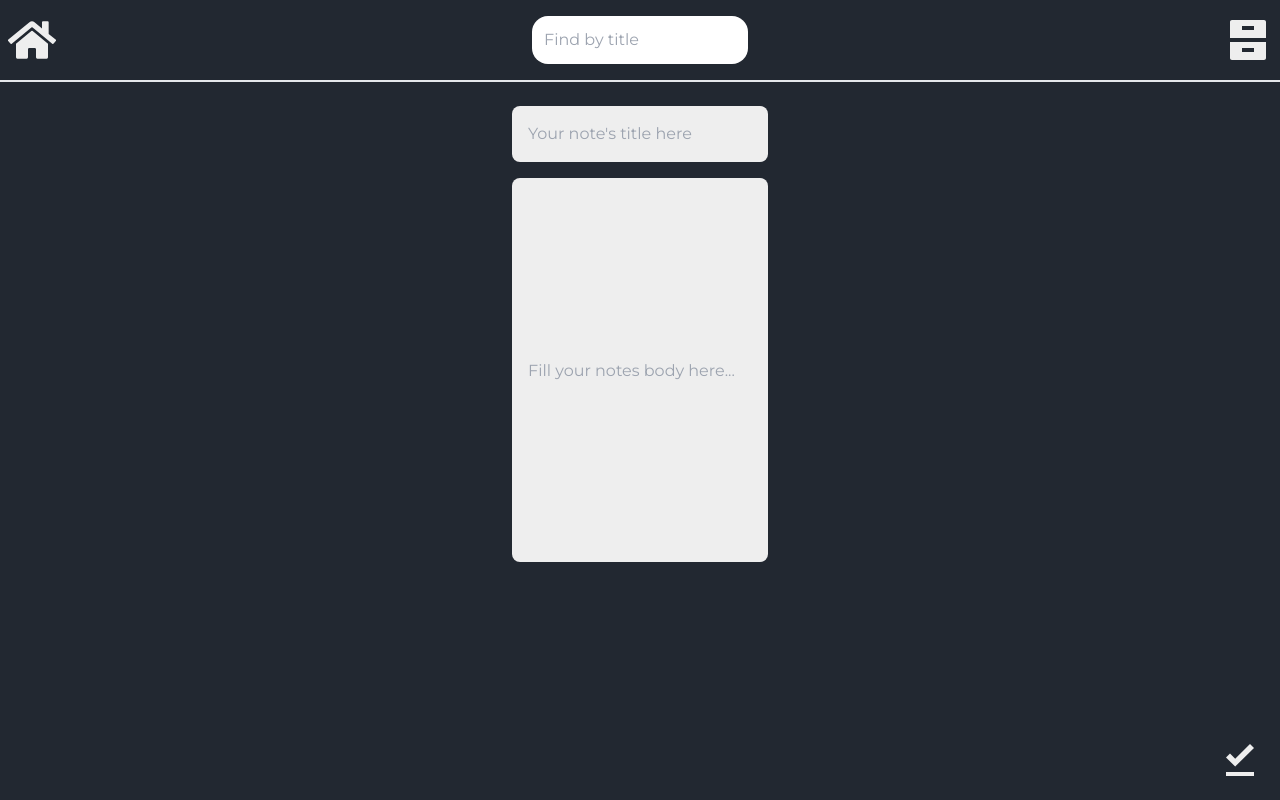
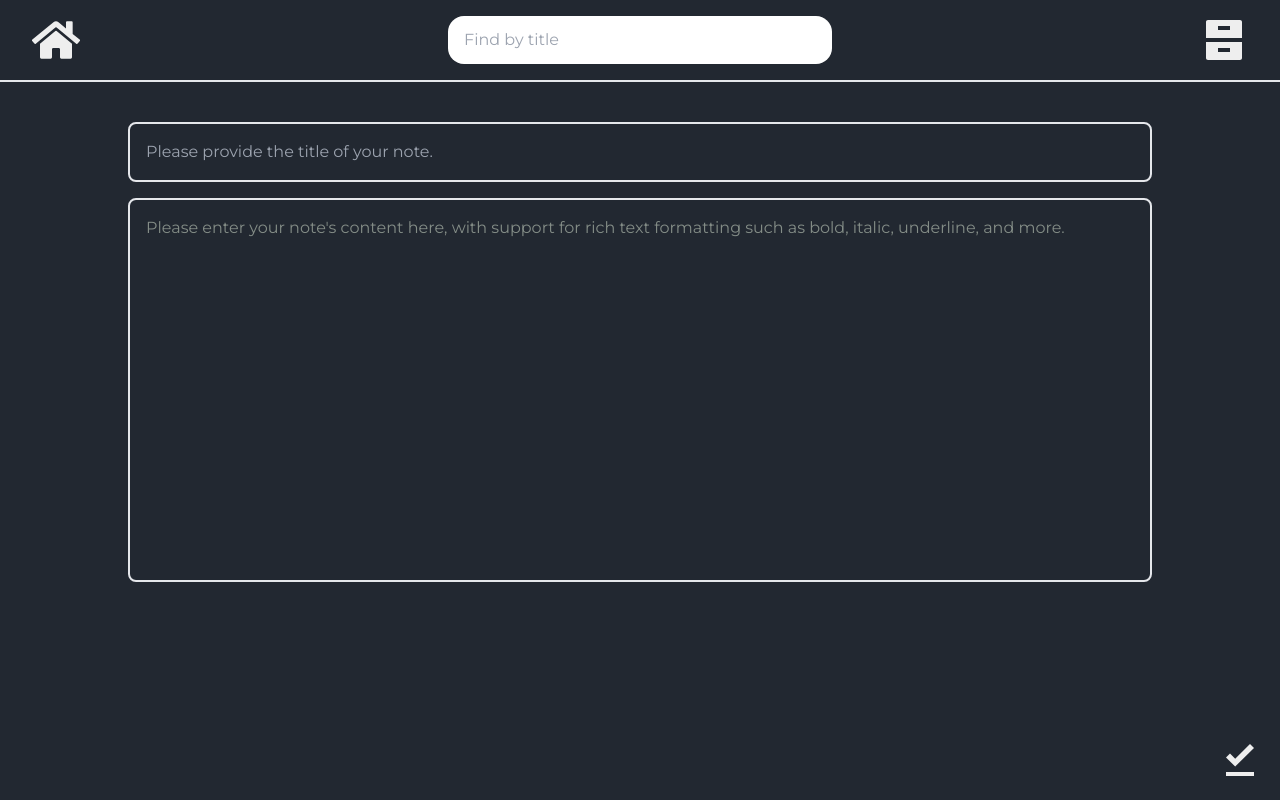
Before and after one commit to vitohartanto/notes-app-with-api, a React (Vite) app: page /notes/new in a window 1280 px wide. Built offline with nearby package versions, Linux system fonts and the light colour scheme.

Commit message:
made it responsive

```diff
--- a/package.json
+++ b/package.json
@@ -10,6 +10,7 @@
     "preview": "vite preview"
   },
   "dependencies": {
+    "html-react-parser": "^5.1.10",
     "prop-types": "^15.8.1",
     "react": "^18.2.0",
     "react-dom": "^18.2.0",
--- a/src/components/ArchiveUnarchiveDeleteButtons.jsx
+++ b/src/components/ArchiveUnarchiveDeleteButtons.jsx
@@ -28,7 +28,7 @@ const ArchiveUnarchiveDeleteButtons = ({
     navigate("/");
   };
   return (
-    <div className="flex items-center fixed bottom-4 right-4">
+    <div className="flex items-center fixed bottom-4 right-4 lg:bottom-8 lg:right-8">
       <button
         className="m-2"
         onClick={
@@ -36,13 +36,13 @@ const ArchiveUnarchiveDeleteButtons = ({
         }
       >
         {note.archived ? (
-          <MdUnarchive className="text-4xl" />
+          <MdUnarchive className="text-4xl sm:text-5xl" />
         ) : (
-          <IoArchive className="text-4xl" />
+          <IoArchive className="text-4xl sm:text-5xl" />
         )}
       </button>
       <button className="m-2" onClick={onDetailDeleteHandler}>
-        <MdDelete className="text-5xl" />
+        <MdDelete className="text-5xl sm:text-6xl" />
       </button>
     </div>
   );
--- a/src/components/Navbar.jsx
+++ b/src/components/Navbar.jsx
@@ -6,7 +6,7 @@ import PropTypes from "prop-types";
 
 const Navbar = ({ search, setSearch, setSearchParams }) => {
   return (
-    <div className="flex justify-between items-center border-b-2 px-2 py-4">
+    <div className="flex justify-between items-center border-b-2 px-4 py-4 sm:px-8">
       <Link to="/">
         <FaHome className="text-5xl" />
       </Link>
--- a/src/components/SearchBar.jsx
+++ b/src/components/SearchBar.jsx
@@ -10,7 +10,7 @@ const SearchBar = ({ search, setSearch, setSearchParams }) => {
       <input
         type="text"
         placeholder="Find by title"
-        className="rounded-2xl p-3 text-black"
+        className="rounded-2xl p-3 text-black sm:w-80 lg:w-96 sm:px-4"
         onChange={onChangeHandler}
         value={search}
       />
--- a/src/pages/AddPage.jsx
+++ b/src/pages/AddPage.jsx
@@ -5,26 +5,30 @@ import Container from "../components/Container";
 import PropTypes from "prop-types";
 
 const AddPage = ({ setNotes }) => {
-  const [inputs, setInputs] = useState({ title: "", body: "" });
+  const [inputTitle, setInputTitle] = useState("");
+  const [inputBody, setInputBody] = useState("");
   const navigate = useNavigate();
 
-  const onChangeHandler = (event) => {
-    const { name, value } = event.target;
+  const onTitleChangeHandler = (event) => {
+    const { value } = event.target;
 
-    setInputs({
-      ...inputs,
-      [name]: value,
-    });
+    setInputTitle(value);
+  };
+
+  const onBodyChangeHandler = (event) => {
+    const { innerHTML } = event.target;
+    setInputBody(innerHTML);
   };
 
   const onSubmitHandler = (event) => {
     event.preventDefault();
 
-    console.log("Inputs before creating new note:", inputs);
+    console.log("Inputs before creating new note:", inputTitle, inputBody);
 
     const newNote = {
       id: `notes-${+new Date()}`,
-      ...inputs,
+      title: inputTitle,
+      body: inputBody,
       archived: false,
       createdAt: new Date().toISOString(),
     };
@@ -38,28 +42,30 @@ const AddPage = ({ setNotes }) => {
     navigate("/");
 
     // Reset input fields after adding a note
-    setInputs({ title: "", body: "" });
+    setInputTitle("");
+    setInputBody("");
   };
 
   return (
     <Container>
       <form onSubmit={onSubmitHandler}>
-        <div className="p-6 flex flex-col items-center">
+        <div className="px-8 py-6 md:px-14 lg:px-20 xl:px-32 flex flex-col items-center">
           <input
             name="title"
             type="text"
-            placeholder="Your note's title here"
-            className="w-64 rounded-lg p-4 bg-[#eeeeee] text-black"
-            onChange={onChangeHandler}
-            value={inputs.title}
+            placeholder="Please provide the title of your note."
+            className="w-full mt-4 rounded-lg p-4 bg-transparent border-2"
+            onChange={onTitleChangeHandler}
+            value={inputTitle}
           />
-          <input
-            className="w-64 h-96 mt-4 bg-[#eeeeee] text-black p-4 rounded-lg"
-            placeholder="Fill your notes body here..."
+          <div
+            className="w-full h-96 mt-4 bg-transparent border-2 p-4 rounded-lg text-[#848d87]"
+            data-text="Please enter your note's content here, with support for rich text formatting such as bold, italic, underline, and more."
             name="body"
             type="text"
-            onChange={onChangeHandler}
-            value={inputs.body}
+            onInput={onBodyChangeHandler}
+            value={inputBody}
+            contentEditable
           />
         </div>
         <button type="submit" className="fixed bottom-4 right-4">
--- a/src/pages/ArchivedNotes.jsx
+++ b/src/pages/ArchivedNotes.jsx
@@ -5,6 +5,7 @@ import { useState } from "react";
 import { FaPeoplePulling } from "react-icons/fa6";
 import { useSearchParams } from "react-router-dom";
 import PropTypes from "prop-types";
+import parser from "html-react-parser";
 
 const ArchivedNotes = ({ notes }) => {
   const [searchParams, setSearchParams] = useSearchParams();
@@ -19,27 +20,39 @@ const ArchivedNotes = ({ notes }) => {
       setSearch={setSearch}
       setSearchParams={setSearchParams}
     >
-      <div className="p-6">
-        <h1 className="text-2xl mt-4 font-bold">Archived Notes</h1>
+      <div className="p-6 md:px-10 lg:px-20 xl:px-32">
+        <h1 className="text-2xl sm:text-3xl lg:text-4xl my-4 xl:my-5 font-bold">
+          Archived Notes
+        </h1>
 
+        <div className="gap-6 grid grid-cols-1 sm:grid-cols-2 lg:grid-cols-3 xl:grid-cols-4">
           {filteredNotes && filteredNotes.length ? (
             filteredNotes.map((note) => {
               return (
-              <div key={note.id} className="border-2 p-6 rounded-lg mt-4">
-                <Link to={`/notes/${note.id}`} className="text-2xl font-bold">
+                <Link to={`/notes/${note.id}`} key={note.id}>
+                  <div className="border-2 p-6 rounded-lg h-64 sm:h-[270px] lg:h-[300px]">
+                    <h1 className="text-2xl lg:text-2xl font-bold">
                       {note.title}
+                    </h1>
+                    <h2 className="text-sm lg:text-base lg:mt-1">
+                      {showFormattedDate(note.createdAt)}
+                    </h2>
+                    <p className="text-base lg:text-lg mt-4 break-words hyphens-auto line-clamp-5">
+                      {parser(note.body)}
+                    </p>
+                  </div>
                 </Link>
-                <h2 className="text-sm">{showFormattedDate(note.createdAt)}</h2>
-                <p className="text-base mt-4">{note.body}</p>
-              </div>
               );
             })
           ) : (
-          <div className="flex flex-col items-center">
-            <FaPeoplePulling className="text-5xl mt-8" />
-            <p className="mt-4">No archived notes</p>
+            <div className="sm:relative sm:w-screen mx-[-24px] md:mx-[-40px] lg:mx-[-80px] xl:mx-[-128px] mt-20 sm:mt-40">
+              <div className="flex flex-col items-center justify-center sm:absolute sm:top-1/2 sm:left-1/2 sm:transform sm:-translate-x-1/2 sm:-translate-y-1/2">
+                <FaPeoplePulling className="text-6xl sm:text-7xl mt-8" />
+                <p className="mt-4 text-lg sm:text-xl">No archived notes</p>
+              </div>
             </div>
           )}
+        </div>
       </div>
     </Container>
   );
--- a/src/pages/DetailPage.jsx
+++ b/src/pages/DetailPage.jsx
@@ -3,6 +3,7 @@ import { showFormattedDate } from "../utils";
 import Container from "../components/Container";
 import ArchiveUnarchiveDeleteButtons from "../components/ArchiveUnarchiveDeleteButtons";
 import PropTypes from "prop-types";
+import parser from "html-react-parser";
 
 const DetailPage = ({ notes, onDelete, onArchive, onUnarchive }) => {
   const { id } = useParams();
@@ -10,10 +11,10 @@ const DetailPage = ({ notes, onDelete, onArchive, onUnarchive }) => {
 
   return (
     <Container>
-      <div className="p-8  rounded-lg">
-        <h1 className="mt-2 text-3xl font-bold">{note.title}</h1>
-        <h2 className="mb-6">{showFormattedDate(note.createdAt)}</h2>
-        <p className="text-lg">{note.body}</p>
+      <div className="px-8 py-10 md:px-10 md:py-16 lg:px-20 xl:px-32 xl:py-24 rounded-lg">
+        <h1 className="mt-2 text-5xl font-bold">{note.title}</h1>
+        <h2 className="mb-6 xl:text-lg">{showFormattedDate(note.createdAt)}</h2>
+        <p className="text-lg xl:text-xl">{parser(note.body)}</p>
       </div>
       <ArchiveUnarchiveDeleteButtons
         id={id}
--- a/src/pages/Page404.jsx
+++ b/src/pages/Page404.jsx
@@ -5,12 +5,18 @@ import Container from "../components/Container";
 const Page404 = () => {
   return (
     <Container>
-      <div className="flex flex-col justify-center items-center h-screen mt-[-75px]">
+      <div className="flex flex-col justify-center items-center h-screen mt-[-80px] p-8">
         <IoLogoIonitron className="text-9xl" />
-        <h1 className="text-5xl font-bold">404</h1>
-        <h2>Page Not Found</h2>
-        <h2>The page you are looking for does not exist.</h2>
-        <Link to="/">Back to Home</Link>
+        <h1 className="text-5xl font-bold mt-4">404</h1>
+        <h2 className="mt-4 md:text-lg font-medium">Page Not Found</h2>
+        <h2 className="text-center mt-4 md:text-lg">
+          The page you are looking for does not exist.
+        </h2>
+        <Link to="/">
+          <div className="mt-4 border-2 px-4 py-2 rounded-lg font-semibold">
+            Back to Home
+          </div>
+        </Link>
       </div>
     </Container>
   );
--- a/src/styles/App.css
+++ b/src/styles/App.css
@@ -5,3 +5,7 @@ body {
   color: #eeeeee;
   font-family: "Montserrat";
 }
+
+[contentEditable="true"]:empty:not(:focus):before {
+  content: attr(data-text);
+}
--- a/src/utils/local-data.js
+++ b/src/utils/local-data.js
@@ -18,7 +18,7 @@ let notes = [
     title: "Modularization",
     body: "Dalam konteks pemrograman JavaScript, modularization merupakan teknik dalam memecah atau menggunakan kode dalam berkas JavaScript secara terpisah berdasarkan tanggung jawabnya masing-masing.",
     createdAt: "2022-04-14T04:27:34.572Z",
-    archived: true,
+    archived: false,
   },
   {
     id: "notes-4",
```
Also changed, not shown: src/pages/ActiveNotes.jsx (+24 -11 lines), 1 other file (tests, documents, lock files or other folders). Lines whose indentation alone changed are shown as unchanged.
